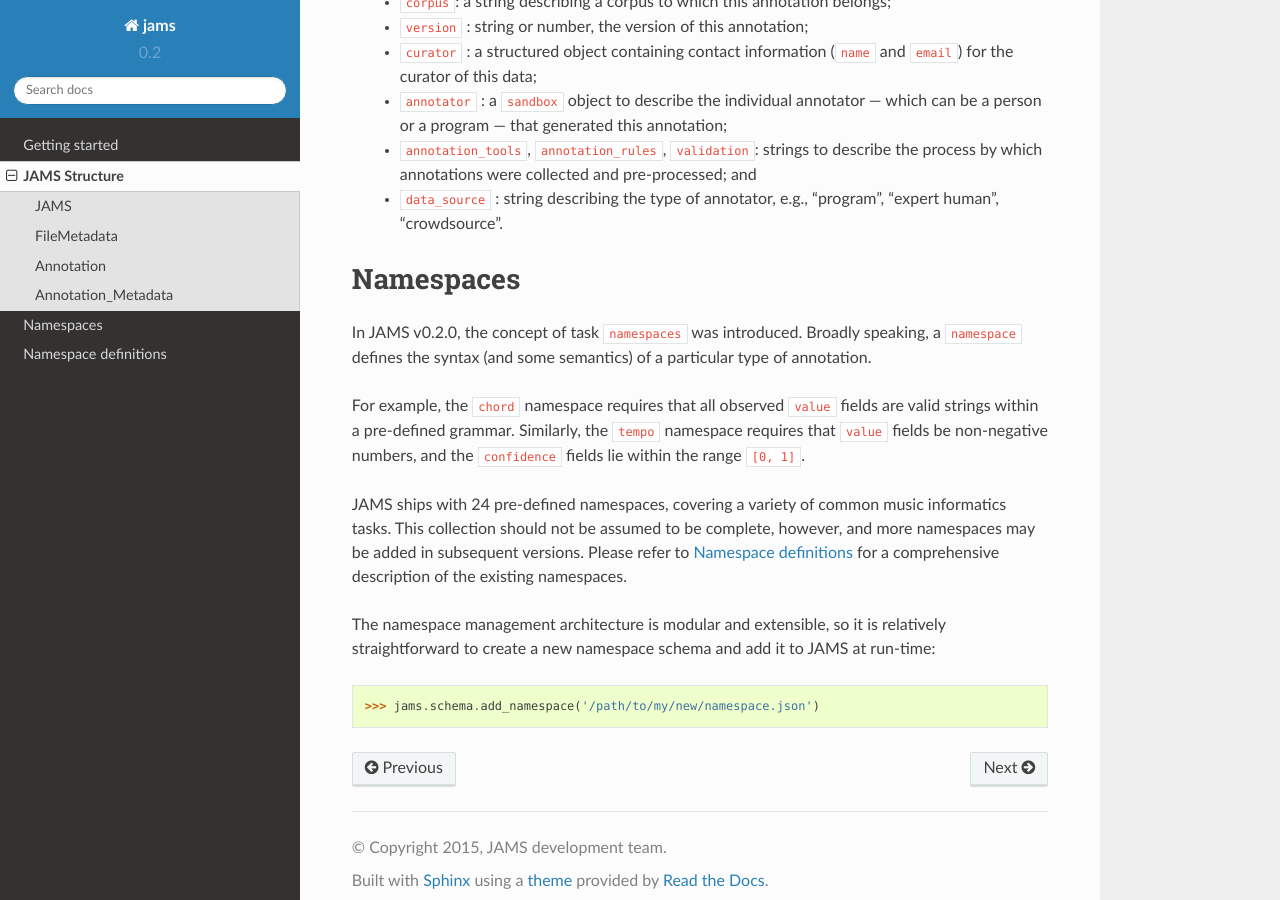
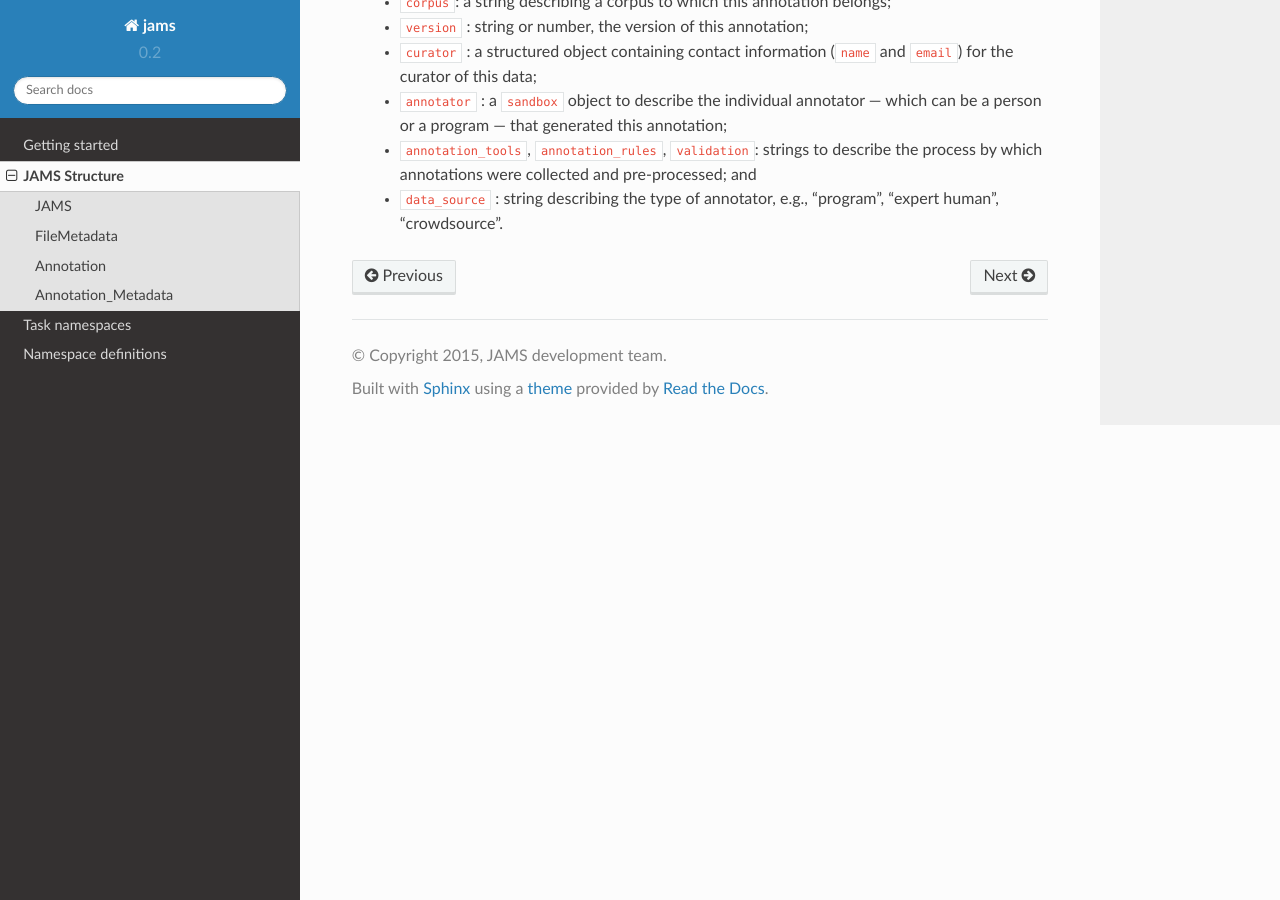
Before and after one commit to marl/jams, a Sphinx documentation site: the page built from docs/jams_structure.rst, in a window 1280 px wide and 900 px high, scrolled down 1176 px. Built offline with Sphinx 7.4.7 and the Read the Docs theme 2.0.0, drawn with Linux system fonts in a browser that asks for light colours; cross-references to code outside the pages are shown as plain code.

Commit message:
adding docs for defining namespace schemas

```diff
--- a/docs/index.rst
+++ b/docs/index.rst
@@ -18,6 +18,7 @@
 
     quickstart
     jams_structure
+    namespace_structure
 
 API reference
 -------------
--- a/docs/jams_structure.rst
+++ b/docs/jams_structure.rst
@@ -1,10 +1,10 @@
 JAMS Structure
-~~~~~~~~~~~~~~
+--------------
 
 This section describes the anatomy of JAMS objects.
 
 JAMS
-^^^^
+~~~~
 
 A JAMS object consists of three basic properties:
     * ``file_metadata``, which describes the audio file to which these annotations are attached;
@@ -13,7 +13,7 @@
 
 
 FileMetadata
-^^^^^^^^^^^^
+~~~~~~~~~~~~
 The ``file_metadata`` field contains the following properties:
     * ``identifiers``: an unstructured ``sandbox``-type object for storing identifier mappings, e.g., MusicBrainz
       ID;
@@ -22,7 +22,8 @@
     * ``jams_version`` : string describing the JAMS version for this file.
 
 Annotation
-^^^^^^^^^^
+~~~~~~~~~~
+.. _Annotation:
 Each annotation object contains the following properties:
     * ``namespace`` : a string describing the type of this annotation;
     * ``data`` : a list of observations, each containing:
@@ -36,7 +37,7 @@
 The permissible contents of the ``value`` and ``confidence`` fields are defined by the ``namespace``.
 
 Annotation_Metadata
-^^^^^^^^^^^^^^^^^^^
+~~~~~~~~~~~~~~~~~~~
 The metadata associated with each annotation describes the process by which the annotation was generated.
 The ``annotation_metadata`` property has the following fields:
 
@@ -48,22 +49,3 @@
       annotations were collected and pre-processed; and
     * ``data_source`` : string describing the type of annotator, e.g., "program", "expert human",
       "crowdsource".
-
-
-Namespaces
-~~~~~~~~~~
-In JAMS v0.2.0, the concept of task `namespaces` was introduced.  Broadly speaking, a `namespace`
-defines the syntax (and some semantics) of a particular type of annotation.
-
-For example, the `chord` namespace requires that all observed `value` fields are valid strings within a
-pre-defined grammar.  Similarly, the `tempo` namespace requires that `value` fields be non-negative numbers,
-and the `confidence` fields lie within the range `[0, 1]`.
-
-JAMS ships with 24 pre-defined namespaces, covering a variety of common music informatics tasks.  This
-collection should not be assumed to be complete, however, and more namespaces may be added in subsequent
-versions.  Please refer to :ref:`namespace` for a comprehensive description of the existing namespaces.
-
-The namespace management architecture is modular and extensible, so it is relatively straightforward to create
-a new namespace schema and add it to JAMS at run-time:
-
-    >>> jams.schema.add_namespace('/path/to/my/new/namespace.json')
```
Also changed, not shown: docs/namespace_structure.rst (added, +64 -0 lines).
